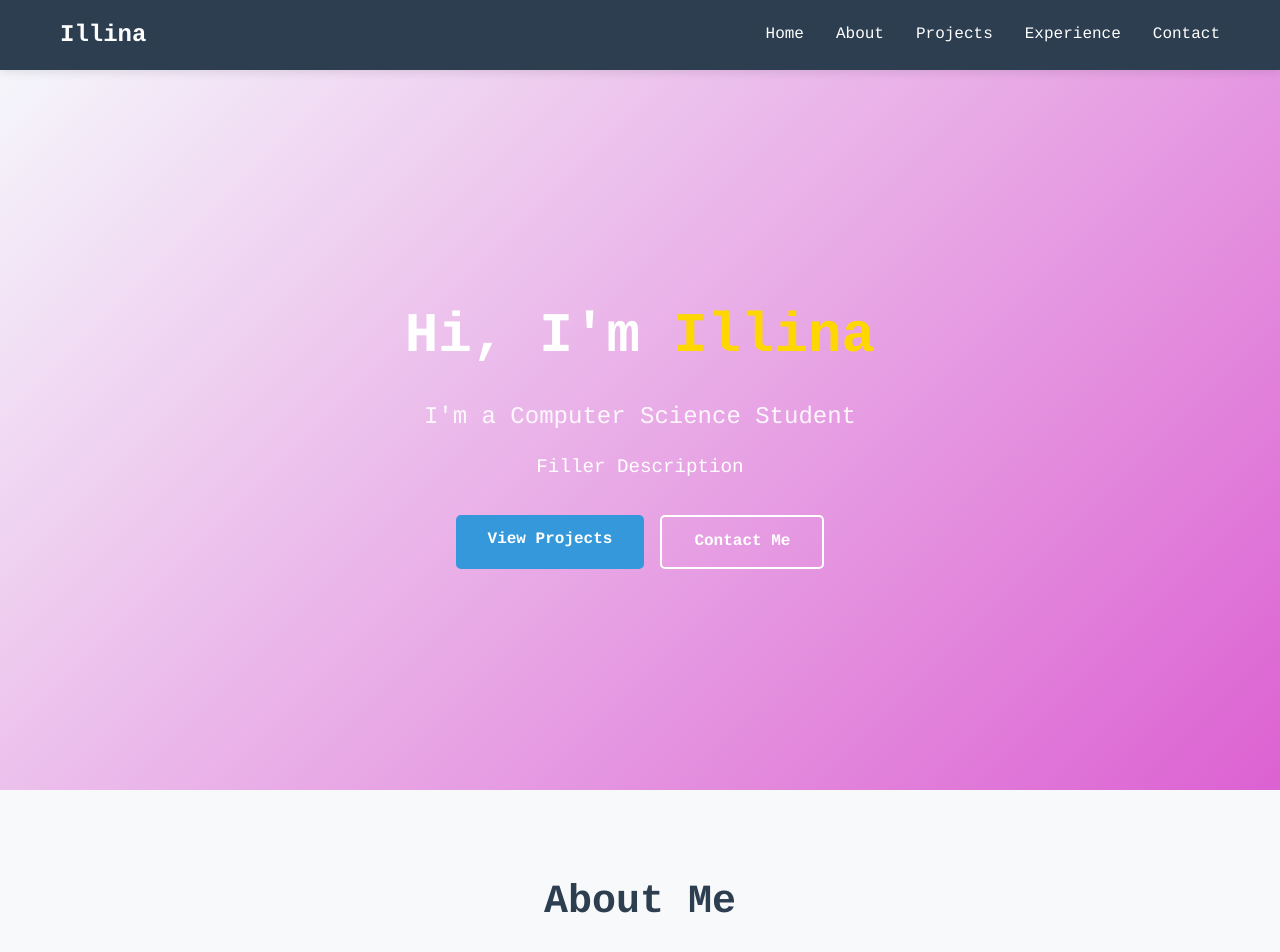
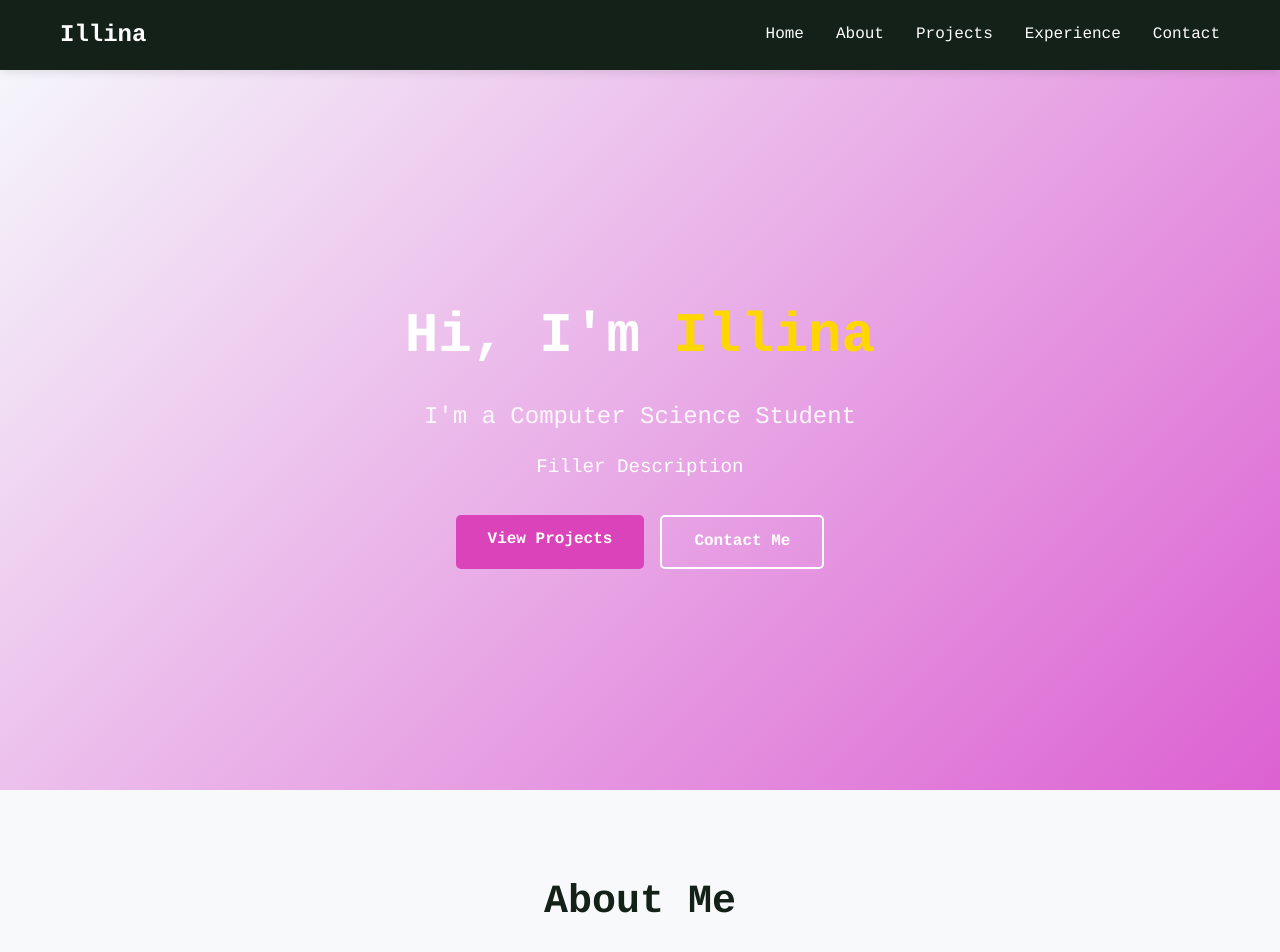
Before and after one commit to illinai/portfolio-website, a React (Create React App) app: page / in a window 1280 px wide. Shown: the top 952 px of the page. Built offline with nearby package versions, Linux system fonts and the light colour scheme.

Commit message:
colour changes

```diff
--- a/src/App.css
+++ b/src/App.css
@@ -6,9 +6,8 @@
 
 body {
   font-family: Courier, monospace;
-  /*-apple-system, BlinkMacSystemFont, 'Segoe UI', 'Roboto', sans-serif;*/
   line-height: 1.6;
-  color: #333;
+  color: #201d1d;
 }
 
 .App {
@@ -23,7 +22,7 @@ body {
 
 /* Navbar */
 .navbar {
-  background: #2c3e50;
+  background: #132118;
   color: white;
   padding: 1rem 0;
   position: sticky;
@@ -58,7 +57,7 @@ body {
 }
 
 .nav-menu a:hover {
-  color: #3498db;
+  color: #ea58cf;
 }
 
 /* Hero */
@@ -116,7 +115,7 @@ body {
 }
 
 .btn-primary {
-  background: #3498db;
+  background: #db43ba;
   color: white;
 }
 
@@ -135,7 +134,7 @@ section {
   font-size: 2.5rem;
   text-align: center;
   margin-bottom: 3rem;
-  color: #2c3e50;
+  color: #132118;
 }
 
 /* About */
@@ -160,7 +159,7 @@ section {
   text-align: center;
   margin-bottom: 2rem;
   font-size: 1.8rem;
-  color: #2c3e50;
+  color: #132118;
 }
 
 .skills-grid {
@@ -210,7 +209,7 @@ section {
 }
 
 .project-card h3 {
-  color: #2c3e50;
+  color: #132118;
   margin-bottom: 1rem;
   font-size: 1.5rem;
 }
@@ -229,7 +228,7 @@ section {
 }
 
 .tech-badge {
-  background: #3498db;
+  background: #ea62b8;
   color: white;
   padding: 0.4rem 1rem;
   border-radius: 20px;
@@ -243,7 +242,7 @@ section {
 }
 
 .project-links a {
-  color: #3498db;
+  color: #ea62b8;
   text-decoration: none;
   font-weight: 600;
   transition: color 0.3s;
@@ -270,7 +269,7 @@ section {
   border-radius: 10px;
   margin-bottom: 2rem;
   box-shadow: 0 2px 10px rgba(0,0,0,0.1);
-  border-left: 4px solid #3498db;
+  border-left: 4px solid #e470c9;
 }
 
 .experience-item h3 {
@@ -317,7 +316,7 @@ section {
 }
 
 .contact-info a {
-  color: #3498db;
+  color: #d152ad;
   text-decoration: none;
   font-size: 1.1rem;
 }
@@ -333,7 +332,7 @@ section {
 }
 
 .social-links a {
-  background: #3498db;
+  background: #e659c3;
   color: white;
   padding: 0.8rem 1.5rem;
   border-radius: 5px;
@@ -343,7 +342,7 @@ section {
 }
 
 .social-links a:hover {
-  background: #2980b9;
+  background: #d559be;
 }
 
 /* Responsive */
```
